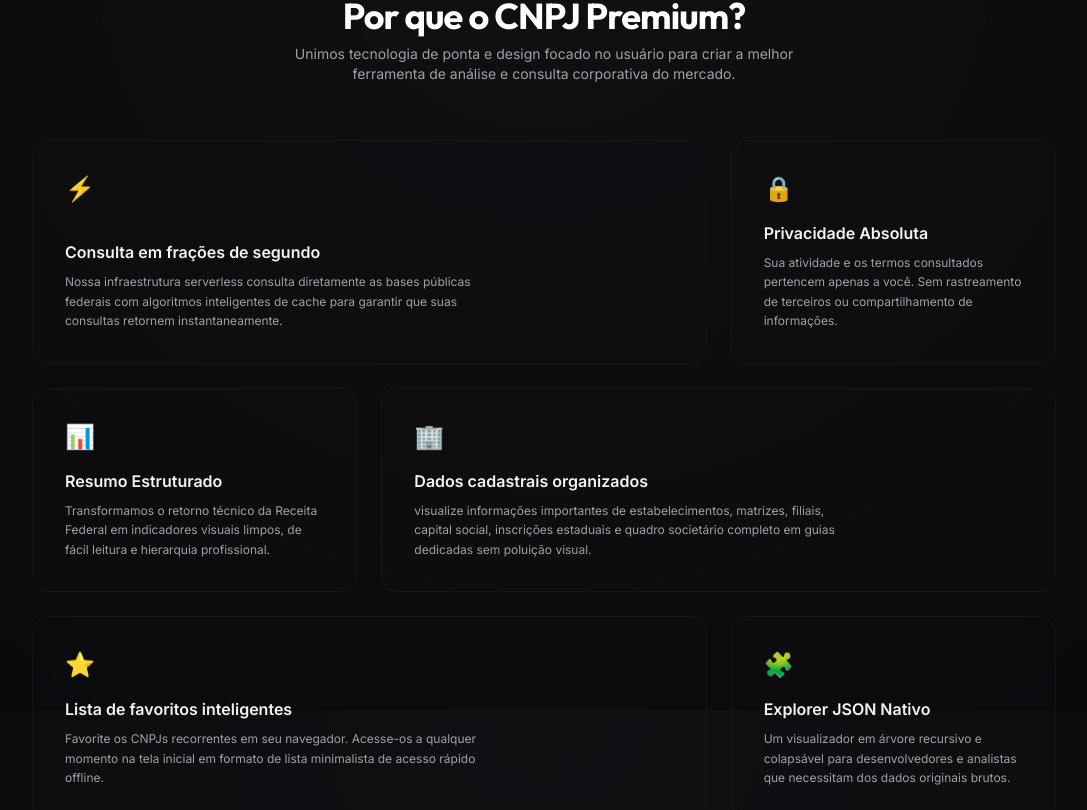
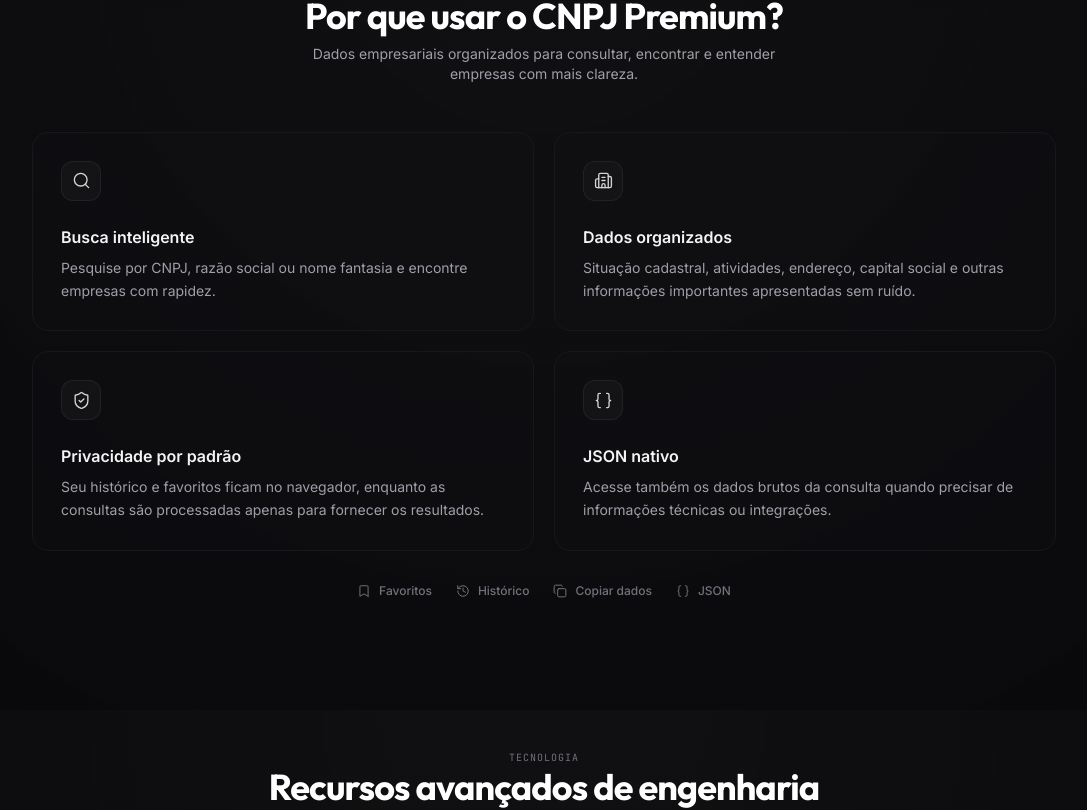
Before and after one commit to leonardoassunccao-dev/consulta-cnpj, a React (Vite) app: page / in a window 1280 px wide. Shown: the part 1690-2500 px from the top of the page, without its empty margins (96-1183 px from the left). Built offline with nearby package versions, Linux system fonts and the light colour scheme.

Commit message:
fix: harden textual search fallback and refine differentials

```diff
--- a/api/search.ts
+++ b/api/search.ts
@@ -6,7 +6,7 @@
   res.setHeader('Cache-Control', 'public, s-maxage=60, stale-while-revalidate=120');
   res.setHeader('X-Content-Type-Options', 'nosniff');
   if (req.method !== 'GET') return res.status(405).json({ error: 'Método não permitido.' });
-  if (!allowRequest(`search:${requestIdentity(req.headers)}`, 40)) return res.status(429).json({ error: 'Muitas buscas em sequência. Aguarde um instante.' });
+  if (!allowRequest(`search:${requestIdentity(req.headers)}`, 30)) return res.status(429).json({ error: 'Muitas buscas em sequência. Aguarde um instante.' });
   const q = sanitizeSearchTerm(req.query.q);
   const filters = { uf: sanitizeSearchTerm(req.query.uf), city: sanitizeSearchTerm(req.query.city), status: sanitizeSearchTerm(req.query.status), porte: sanitizeSearchTerm(req.query.porte), branchType: sanitizeSearchTerm(req.query.branchType), cnae: sanitizeSearchTerm(req.query.cnae), openedFrom: sanitizeSearchTerm(req.query.openedFrom), openedTo: sanitizeSearchTerm(req.query.openedTo), capitalMin: sanitizeSearchTerm(req.query.capitalMin), capitalMax: sanitizeSearchTerm(req.query.capitalMax) };
   if (!q && !Object.values(filters).some(Boolean)) return res.status(400).json({ error: 'Informe um termo ou ao menos um filtro.' });
--- a/api/search/suggestions.ts
+++ b/api/search/suggestions.ts
@@ -6,7 +6,7 @@
   res.setHeader('Cache-Control', 'public, s-maxage=30, stale-while-revalidate=60');
   res.setHeader('X-Content-Type-Options', 'nosniff');
   if (req.method !== 'GET') return res.status(405).json({ error: 'Método não permitido.' });
-  if (!allowRequest(`suggestions:${requestIdentity(req.headers)}`, 100)) return res.status(429).json({ error: 'Muitas solicitações.' });
+  if (!allowRequest(`suggestions:${requestIdentity(req.headers)}`, 30)) return res.status(429).json({ error: 'Muitas solicitações.' });
   const q = sanitizeSearchTerm(req.query.q);
   if (q.length < 3) return res.status(200).json({ data: [] });
   try { const result = await searchCompanyDirectory(q, {}, 1); return res.status(200).json({ data: result.data.slice(0, SUGGESTION_MAX_RESULTS), source: result.source }); }
--- a/server.ts
+++ b/server.ts
@@ -21,7 +21,7 @@
   });
 
   app.get('/api/search', async (req, res) => {
-    if (!allowRequest(`search:${req.ip}`, 40)) return res.status(429).json({ error: 'Muitas buscas em sequência. Aguarde um instante.' });
+    if (!allowRequest(`search:${req.ip}`, 30)) return res.status(429).json({ error: 'Muitas buscas em sequência. Aguarde um instante.' });
     const q = sanitizeSearchTerm(req.query.q);
     const filters = {
       uf: sanitizeSearchTerm(req.query.uf), city: sanitizeSearchTerm(req.query.city), status: sanitizeSearchTerm(req.query.status),
@@ -35,7 +35,7 @@
   });
 
   app.get('/api/search/suggestions', async (req, res) => {
-    if (!allowRequest(`suggestions:${req.ip}`, 100)) return res.status(429).json({ error: 'Muitas solicitações.' });
+    if (!allowRequest(`suggestions:${req.ip}`, 30)) return res.status(429).json({ error: 'Muitas solicitações.' });
     const q = sanitizeSearchTerm(req.query.q);
     if (q.length < 3) return res.json({ data: [] });
     try { const result = await searchCompanyDirectory(q, {}, 1); return res.json({ data: result.data.slice(0, 8), source: result.source }); }
--- a/src/App.tsx
+++ b/src/App.tsx
@@ -8,6 +8,45 @@
 import HistoricoFavoritos from './components/HistoricoFavoritos';
 import PlatformMockup from './components/PlatformMockup';
 import ErrorBoundary from './components/ErrorBoundary';
+import {
+  Bookmark,
+  Braces,
+  Building2,
+  Copy,
+  History,
+  Search,
+  ShieldCheck,
+} from 'lucide-react';
+
+const DIFFERENTIALS = [
+  {
+    title: 'Busca inteligente',
+    description: 'Pesquise por CNPJ, razão social ou nome fantasia e encontre empresas com rapidez.',
+    icon: Search,
+  },
+  {
+    title: 'Dados organizados',
+    description: 'Situação cadastral, atividades, endereço, capital social e outras informações importantes apresentadas sem ruído.',
+    icon: Building2,
+  },
+  {
+    title: 'Privacidade por padrão',
+    description: 'Seu histórico e favoritos ficam no navegador, enquanto as consultas são processadas apenas para fornecer os resultados.',
+    icon: ShieldCheck,
+  },
+  {
+    title: 'JSON nativo',
+    description: 'Acesse também os dados brutos da consulta quando precisar de informações técnicas ou integrações.',
+    icon: Braces,
+  },
+] as const;
+
+const SECONDARY_FEATURES = [
+  { label: 'Favoritos', icon: Bookmark },
+  { label: 'Histórico', icon: History },
+  { label: 'Copiar dados', icon: Copy },
+  { label: 'JSON', icon: Braces },
+] as const;
 
 export default function App() {
   const {
@@ -167,85 +206,40 @@
                 </div>
               </div>
 
-              {/* Benefícios principais (Bento Grid) */}
+              {/* Diferenciais principais */}
               <div className="text-center space-y-6" id="recursos">
                 <div className="space-y-2">
                   <span className="text-zinc-500 font-mono text-[10px] uppercase tracking-widest select-none">Diferenciais</span>
-                  <h2 className="text-2xl md:text-4xl font-bold font-display text-white tracking-tight">Por que o CNPJ Premium?</h2>
+                  <h2 className="text-2xl md:text-4xl font-bold font-display text-white tracking-tight">Por que usar o CNPJ Premium?</h2>
                   <p className="text-xs md:text-sm text-zinc-400 max-w-lg mx-auto">
-                    Unimos tecnologia de ponta e design focado no usuário para criar a melhor ferramenta de análise e consulta corporativa do mercado.
+                    Dados empresariais organizados para consultar, encontrar e entender empresas com mais clareza.
                   </p>
                 </div>
 
-                {/* Asymmetric Bento Grid layout */}
-                <div className="grid grid-cols-1 md:grid-cols-3 gap-6 text-left pt-8">
+                <div className="grid grid-cols-1 md:grid-cols-2 gap-4 md:gap-5 text-left pt-6">
+                  {DIFFERENTIALS.map(({ title, description, icon: Icon }) => (
+                    <article
+                      key={title}
+                      className="group min-h-48 p-6 md:p-7 bg-zinc-900/20 hover:bg-zinc-900/35 border border-zinc-900 hover:border-zinc-800 rounded-2xl transition-[background-color,border-color,transform] duration-200 ease-out md:hover:-translate-y-0.5 motion-reduce:transform-none motion-reduce:transition-none"
+                    >
+                      <div className="h-10 w-10 rounded-xl border border-zinc-800/80 bg-zinc-900/70 flex items-center justify-center text-zinc-300 transition-transform duration-200 ease-out md:group-hover:-translate-y-0.5 motion-reduce:transform-none motion-reduce:transition-none">
+                        <Icon aria-hidden="true" size={19} strokeWidth={1.7} />
+                      </div>
+                      <div className="space-y-2 mt-6">
+                        <h3 className="font-semibold text-base text-zinc-100">{title}</h3>
+                        <p className="text-xs md:text-sm text-zinc-400 leading-relaxed max-w-xl">{description}</p>
+                      </div>
+                    </article>
+                  ))}
+                </div>
 
-                  {/* Benefit 1 (Col-span-2 for prominence) */}
-                  <div className="md:col-span-2 p-8 bg-zinc-900/15 hover:bg-zinc-900/25 border border-zinc-900/90 hover:border-zinc-800/80 rounded-2xl space-y-4 transition duration-300 flex flex-col justify-between">
-                    <div className="text-2xl">⚡</div>
-                    <div className="space-y-2">
-                      <h4 className="font-semibold text-base text-zinc-100">Consulta em frações de segundo</h4>
-                      <p className="text-xs text-zinc-400 leading-relaxed max-w-md">
-                        Nossa infraestrutura serverless consulta diretamente as bases públicas federais com algoritmos inteligentes de cache para garantir que suas consultas retornem instantaneamente.
-                      </p>
+                <div className="flex flex-wrap justify-center gap-x-6 gap-y-3 pt-2 text-zinc-500" aria-label="Recursos adicionais">
+                  {SECONDARY_FEATURES.map(({ label, icon: Icon }) => (
+                    <div key={label} className="inline-flex items-center gap-2 text-xs font-medium">
+                      <Icon aria-hidden="true" size={14} strokeWidth={1.7} />
+                      <span>{label}</span>
                     </div>
-                  </div>
-
-                  {/* Benefit 2 (Col-span-1) */}
-                  <div className="p-8 bg-zinc-900/15 hover:bg-zinc-900/25 border border-zinc-900/90 hover:border-zinc-800/80 rounded-2xl space-y-4 transition duration-300 flex flex-col justify-between">
-                    <div className="text-2xl">🔒</div>
-                    <div className="space-y-2">
-                      <h4 className="font-semibold text-base text-zinc-100">Privacidade Absoluta</h4>
-                      <p className="text-xs text-zinc-400 leading-relaxed">
-                        Sua atividade e os termos consultados pertencem apenas a você. Sem rastreamento de terceiros ou compartilhamento de informações.
-                      </p>
-                    </div>
-                  </div>
-
-                  {/* Benefit 3 (Col-span-1) */}
-                  <div className="p-8 bg-zinc-900/15 hover:bg-zinc-900/25 border border-zinc-900/90 hover:border-zinc-800/80 rounded-2xl space-y-4 transition duration-300 flex flex-col justify-between">
-                    <div className="text-2xl">📊</div>
-                    <div className="space-y-2">
-                      <h4 className="font-semibold text-base text-zinc-100">Resumo Estruturado</h4>
-                      <p className="text-xs text-zinc-400 leading-relaxed">
-                        Transformamos o retorno técnico da Receita Federal em indicadores visuais limpos, de fácil leitura e hierarquia profissional.
-                      </p>
-                    </div>
-                  </div>
-
-                  {/* Benefit 4 (Col-span-2 for prominence) */}
-                  <div className="md:col-span-2 p-8 bg-zinc-900/15 hover:bg-zinc-900/25 border border-zinc-900/90 hover:border-zinc-800/80 rounded-2xl space-y-4 transition duration-300 flex flex-col justify-between">
-                    <div className="text-2xl">🏢</div>
-                    <div className="space-y-2">
-                      <h4 className="font-semibold text-base text-zinc-100">Dados cadastrais organizados</h4>
-                      <p className="text-xs text-zinc-400 leading-relaxed max-w-md">
-                         visualize informações importantes de estabelecimentos, matrizes, filiais, capital social, inscrições estaduais e quadro societário completo em guias dedicadas sem poluição visual.
-                      </p>
-                    </div>
-                  </div>
-
-                  {/* Benefit 5 (Col-span-2 for prominence) */}
-                  <div className="md:col-span-2 p-8 bg-zinc-900/15 hover:bg-zinc-900/25 border border-zinc-900/90 hover:border-zinc-800/80 rounded-2xl space-y-4 transition duration-300 flex flex-col justify-between">
-                    <div className="text-2xl">⭐</div>
-                    <div className="space-y-2">
-                      <h4 className="font-semibold text-base text-zinc-100">Lista de favoritos inteligentes</h4>
-                      <p className="text-xs text-zinc-400 leading-relaxed max-w-md">
-                        Favorite os CNPJs recorrentes em seu navegador. Acesse-os a qualquer momento na tela inicial em formato de lista minimalista de acesso rápido offline.
-                      </p>
-                    </div>
-                  </div>
-
-                  {/* Benefit 6 (Col-span-1) */}
-                  <div className="p-8 bg-zinc-900/15 hover:bg-zinc-900/25 border border-zinc-900/90 hover:border-zinc-800/80 rounded-2xl space-y-4 transition duration-300 flex flex-col justify-between">
-                    <div className="text-2xl">🧩</div>
-                    <div className="space-y-2">
-                      <h4 className="font-semibold text-base text-zinc-100">Explorer JSON Nativo</h4>
-                      <p className="text-xs text-zinc-400 leading-relaxed">
-                        Um visualizador em árvore recursivo e colapsável para desenvolvedores e analistas que necessitam dos dados originais brutos.
-                      </p>
-                    </div>
-                  </div>
-
+                  ))}
                 </div>
               </div>
 
```
Also changed, not shown: api/_lib/companySearch.ts (+51 -14 lines), src/services/companySearch.ts (+12 -3 lines), 1 other file (tests, documents, lock files or other folders).
